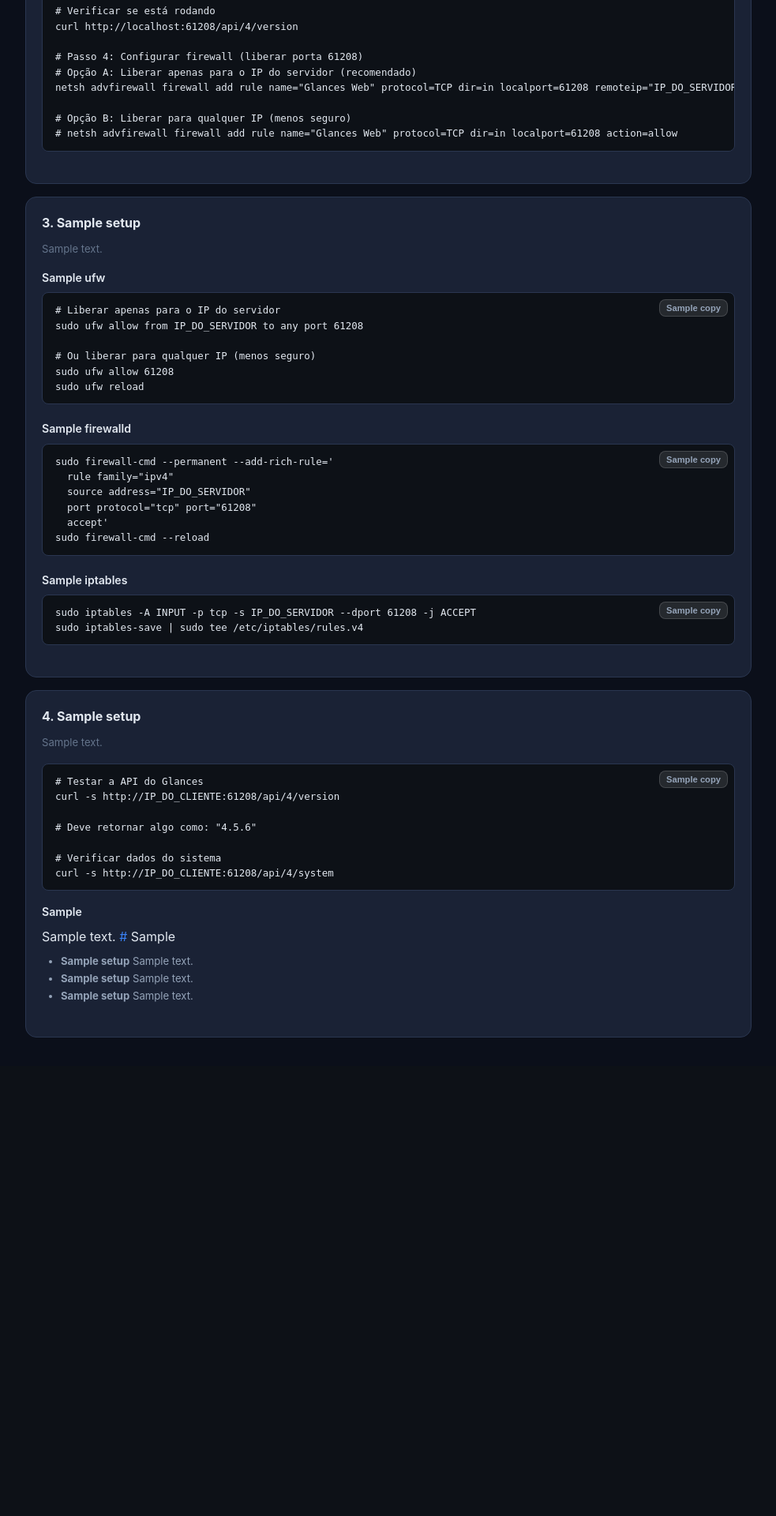
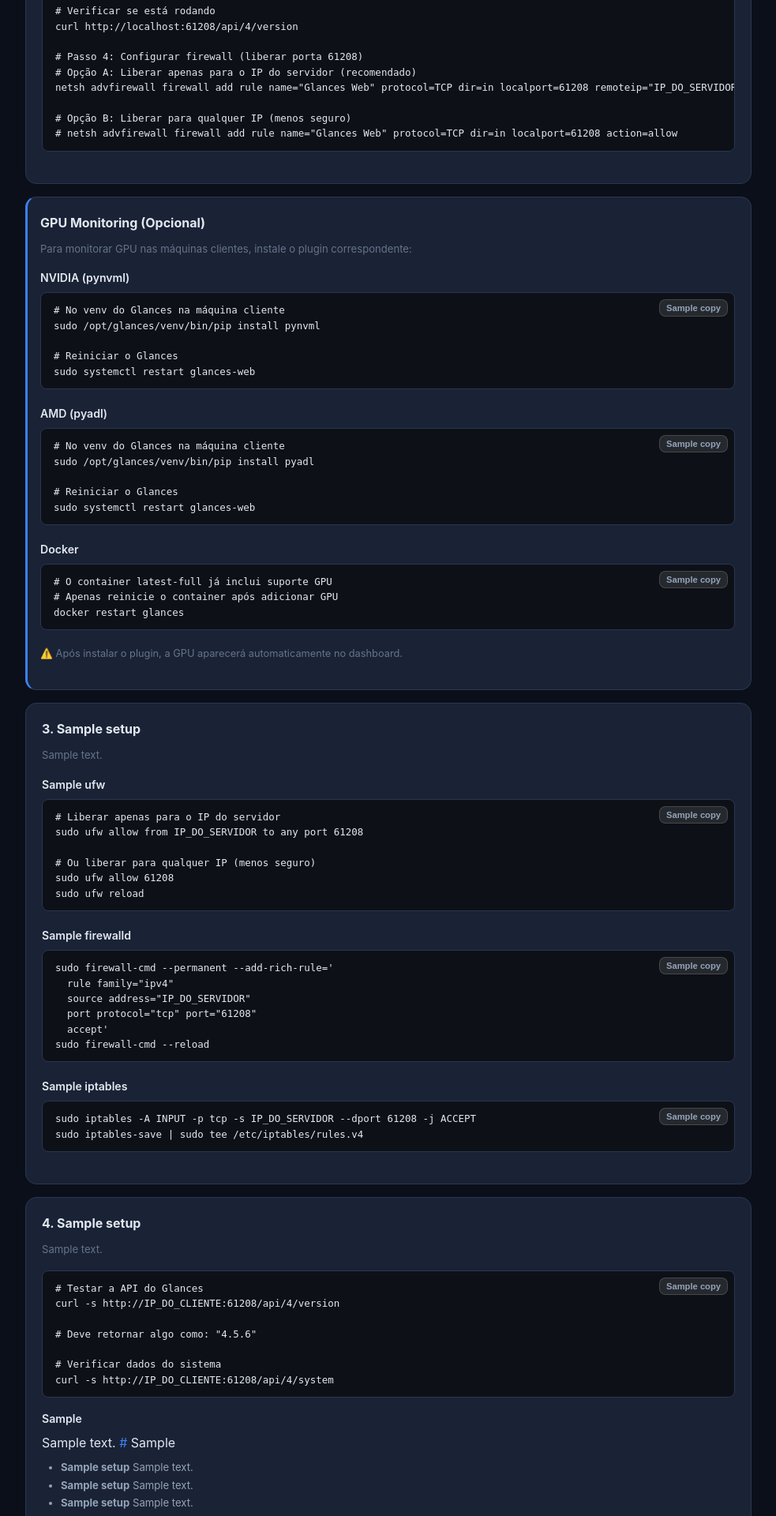
Before and after one commit to Ruddienonsyllabic63/dashboard-glances, a Python web app: template app/templates/admin_setup.html in a window 1280 px wide. Shown: the part 3378-5298 px from the top of the page at 79% size, without its empty margins (228-1211 px from the left). Before the commit the page ends 4692 px from the top, so only its background shows below. Run offline with Jinja, Linux system fonts and the light colour scheme; the template is opened without the code that fills it: most values are stand-ins (such as "Sample title", 1, 10 or a date in 2020).

Commit message:
feat: seção GPU na página de instalação + menção no README
- admin_setup.html: seção GPU Monitoring com comandos para NVIDIA, AMD e Docker
- README: item 'Web-based installation guide' nas features

```diff
--- a/app/templates/admin_setup.html
+++ b/app/templates/admin_setup.html
@@ -199,7 +199,39 @@
 # Opção B: Liberar para qualquer IP (menos seguro)
 # netsh advfirewall firewall add rule name="Glances Web" protocol=TCP dir=in localport=61208 action=allow</code></div>
     </div>
+    </div>
   </div>
+
+  <div class="settings-section" style="border-left:3px solid var(--accent);padding-left:1rem">
+    <h3>GPU Monitoring (Opcional)</h3>
+    <p class="section-desc">Para monitorar GPU nas máquinas clientes, instale o plugin correspondente:</p>
+
+    <div class="setup-block">
+      <h4>NVIDIA (pynvml)</h4>
+      <div class="code-block"><button class="copy-btn" onclick="copyCode(this)">{{ translations.setup.copy }}</button><code># No venv do Glances na máquina cliente
+sudo /opt/glances/venv/bin/pip install pynvml
+
+# Reiniciar o Glances
+sudo systemctl restart glances-web</code></div>
+    </div>
+
+    <div class="setup-block">
+      <h4>AMD (pyadl)</h4>
+      <div class="code-block"><button class="copy-btn" onclick="copyCode(this)">{{ translations.setup.copy }}</button><code># No venv do Glances na máquina cliente
+sudo /opt/glances/venv/bin/pip install pyadl
+
+# Reiniciar o Glances
+sudo systemctl restart glances-web</code></div>
+    </div>
+
+    <div class="setup-block">
+      <h4>Docker</h4>
+      <div class="code-block"><button class="copy-btn" onclick="copyCode(this)">{{ translations.setup.copy }}</button><code># O container latest-full já inclui suporte GPU
+# Apenas reinicie o container após adicionar GPU
+docker restart glances</code></div>
+    </div>
+
+    <p class="section-desc" style="margin-top:0.5rem;font-size:0.8rem">⚠️ Após instalar o plugin, a GPU aparecerá automaticamente no dashboard.</p>
   </div>
 
   <div class="settings-section">
```
Also changed, not shown: README.md.
